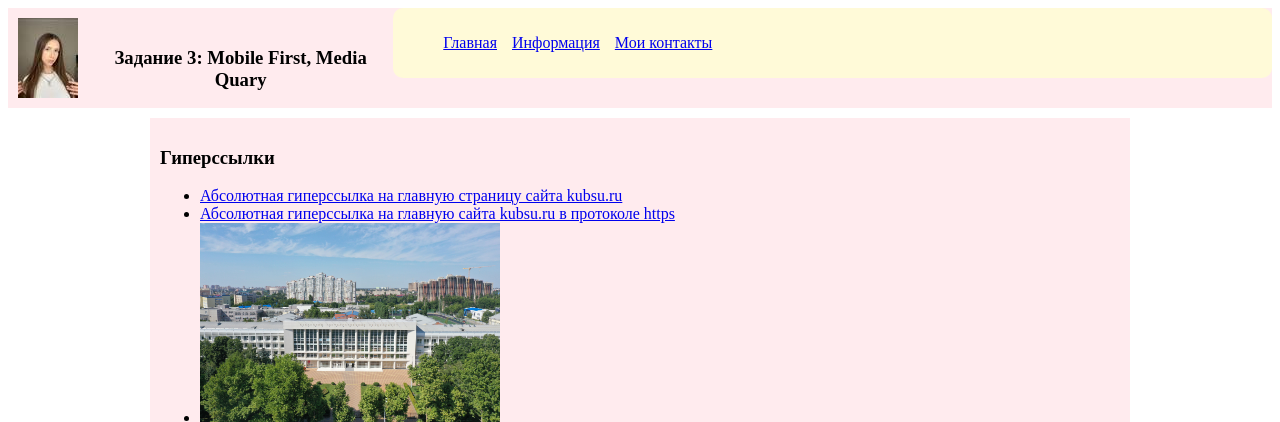
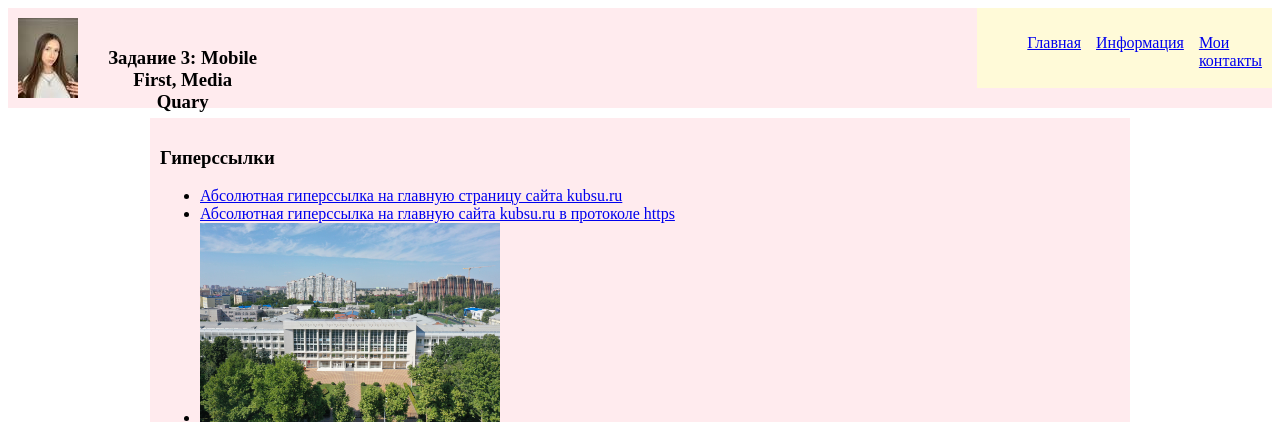
Before and after one commit to s0196071/s0196071.github.io, a PHP site: page / in a window 1280 px wide. Shown: the top 422 px of the page. Run offline with PHP 8.4, Linux system fonts and the light colour scheme.

Commit message:
Update basecss.css

```diff
--- a/basecss.css
+++ b/basecss.css
@@ -128,9 +128,9 @@ footer {
         display: flex;
         background-color: #FFFAD8;
         padding: 10px;
-        height: 50px;
-        width: 1000px;
-        margin: 0 auto;
-        border-radius: 10px;
+        height: 60px;
+        width: 400px;
+        margin-left: 700px;
+        justify-content: center;
     }
 }
```
